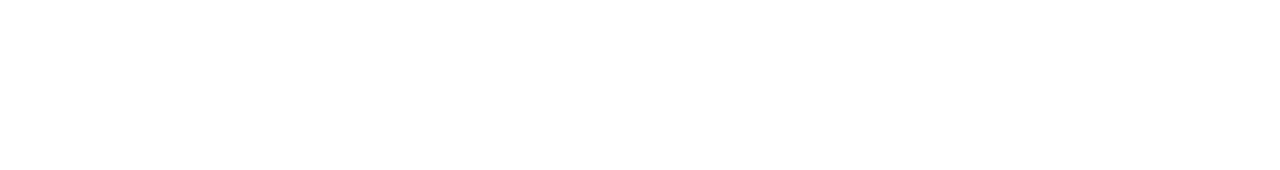
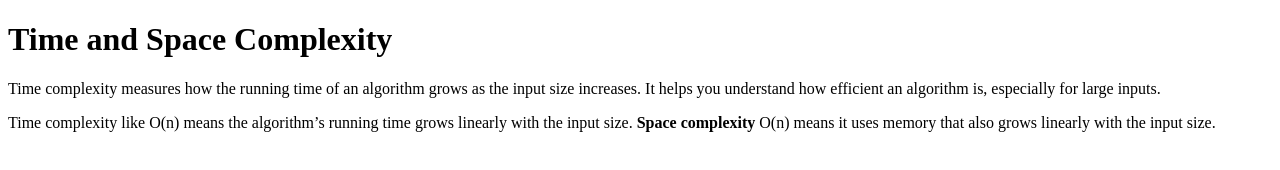
Before and after one commit to acciojob/time-and-space-complexity-Ishan-Riyal, a website: page main.html in a window 1280 px wide. Drawn offline with Linux system fonts and the light colour scheme.

Commit message:
created a submission

```diff
--- a/main.html
+++ b/main.html
@@ -1,8 +1,9 @@
 <!DOCTYPE html>
-
-<html>
-
+<html lang='en'>
 <head>
+	<meta charset='UTF-8'/>
+	<meta name='viewport' content='width=device-width, initial-scale=1.0'/>
+	<title>Document</title>
 	<link rel="stylesheet" href="styles.css">
 </head>
 
@@ -11,6 +12,9 @@
     <script type="text/javascript" src="./script.js">
 </script>
 
+	<h1>Time and Space Complexity</h1>
+	<p>Time complexity measures how the running time of an algorithm grows as the input size increases. It helps you understand how efficient an algorithm is, especially for large inputs.</p>
+	<p>Time complexity like O(n) means the algorithm’s running time grows linearly with the input size. <b>Space complexity</b> O(n) means it uses memory that also grows linearly with the input size.</p>
 </body>
 
 </html>
```
